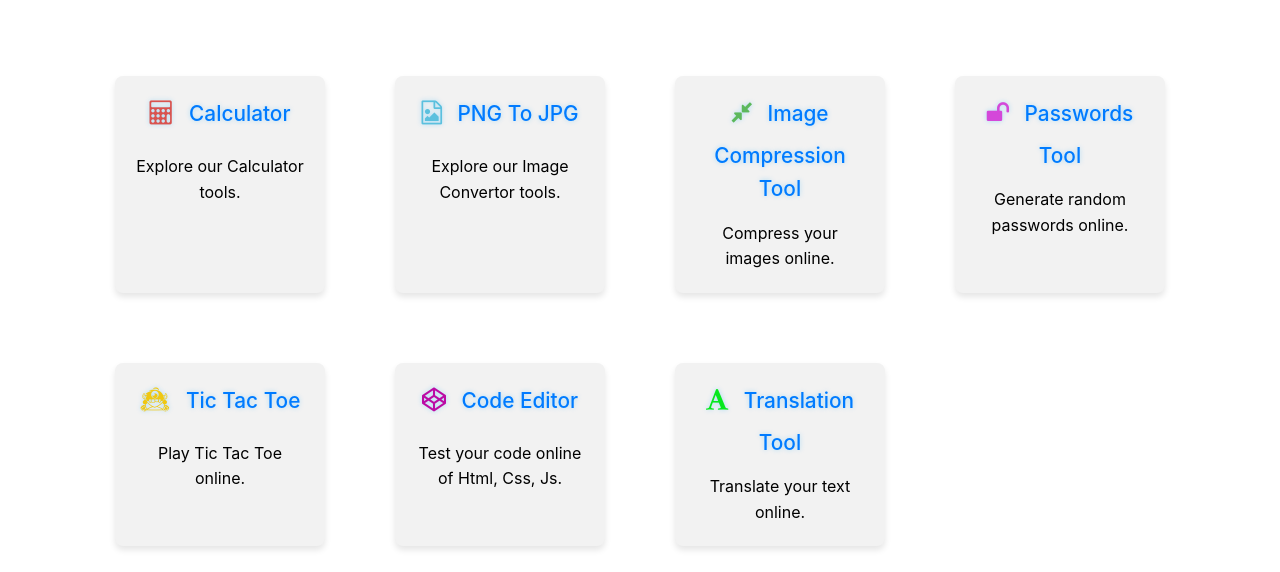
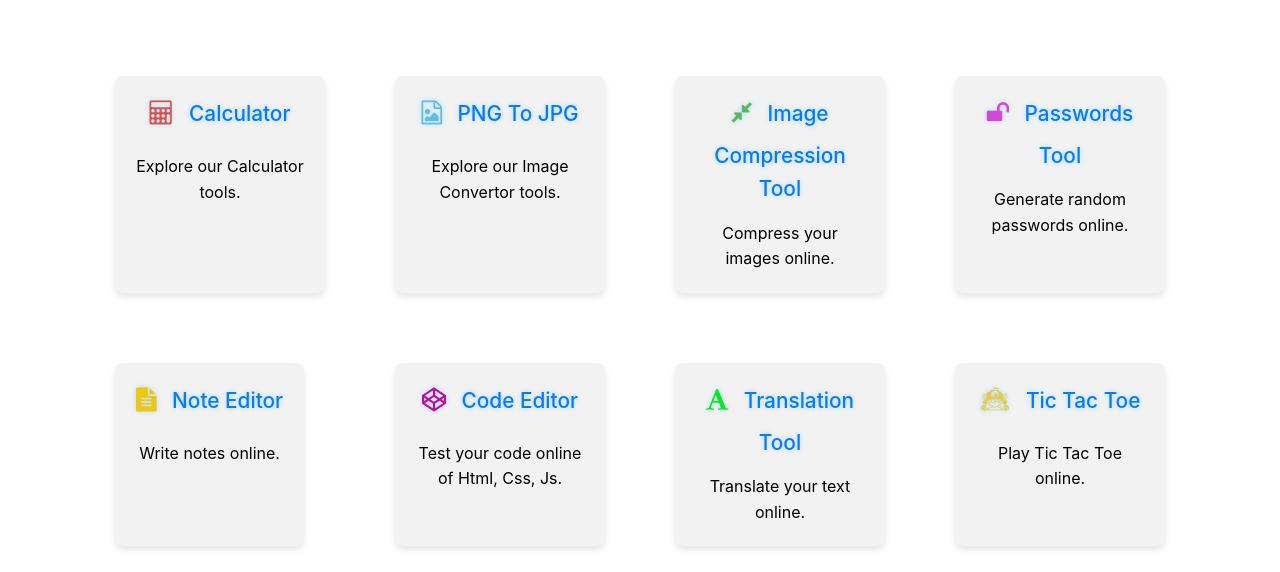
Before and after one commit to vikrams444/tools, a plain HTML site: page index.html in a window 1280 px wide. Shown: the part 228-800 px from the top of the page. Drawn offline with Linux system fonts and the light colour scheme; a web font is replaced by a local one.

Commit message:
Update index.html

```diff
--- a/index.html
+++ b/index.html
@@ -56,10 +56,10 @@
                     <p>Generate random passwords online.</p>
                 </div>
             </a>
-            <a href="./Tools/Tic Tac Toe.html" class="card-link">
+            <a href="./Tools/note_editor.html" class="card-link">
                 <div class="tools-card">
-                    <h2 class="tool-title"><i class="fa fa-optin-monster" aria-hidden="true"></i> Tic Tac Toe</h2>
-                    <p>Play Tic Tac Toe online.</p>
+                    <h2 class="tool-title"><i class="fa fa-file-text" aria-hidden="true"></i> Note Editor </h2>
+                    <p>Write notes online.</p>
                 </div>
             </a>
             <a href="./Tools/code_editor.html" class="card-link">
@@ -72,6 +72,12 @@
                 <div class="tools-card">
                     <h2 class="tool-title"><i class="fa fa-font" aria-hidden="true"></i> Translation Tool</h2>
                     <p>Translate your text online.</p>
+                </div>
+            </a>
+	    <a href="./Tools/Tic Tac Toe.html" class="card-link">
+                <div class="tools-card">
+                    <h2 class="tool-title"><i class="fa fa-optin-monster" aria-hidden="true"></i> Tic Tac Toe</h2>
+                    <p>Play Tic Tac Toe online.</p>
                 </div>
             </a>
         </div>
```
